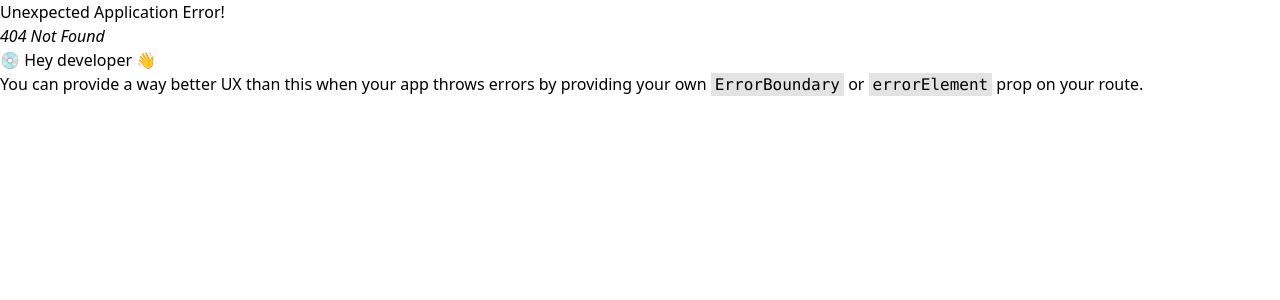
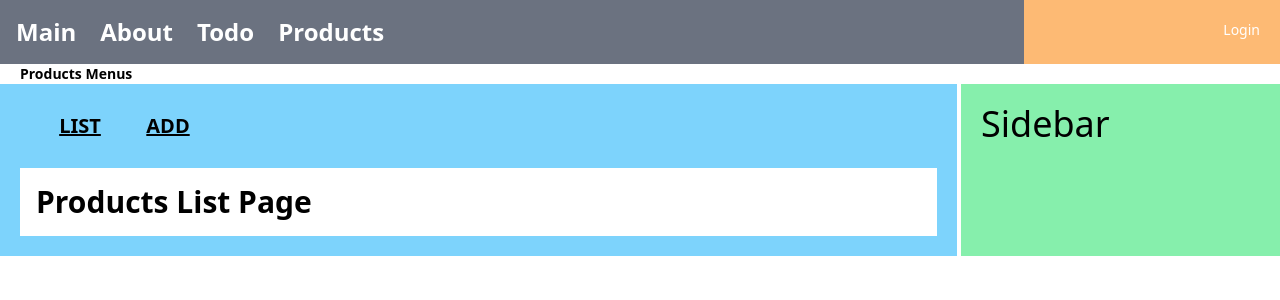
Before and after one commit to LGJ420/study1_front, a React (Create React App) app: page /products/list in a window 1280 px wide. Before the commit this address had no page. Shown: the top 300 px of the page. Built offline with nearby package versions, Linux system fonts and the light colour scheme; the HTML template or start-up script is replaced by a standard one.

Commit message:
6.1.2 ListPage

```diff
--- /dev/null
+++ b/src/pages/products/ListPage.js
@@ -0,0 +1,12 @@
+const ListPage = () => {
+
+    return (
+        <div className="p-4 w-full bg-white">
+            <div className="text-3xl font-extrabold">
+                Products List Page
+            </div>
+        </div>
+    )
+}
+
+export default ListPage;
--- a/src/router/productsRouter.js
+++ b/src/router/productsRouter.js
@@ -1,6 +1,21 @@
+import { Suspense, lazy } from "react";
+import { Navigate } from "react-router-dom";
+
 const productsRouter = () => {
 
-    return [];
+    const Loading = <div>Loading....</div>
+    const ProductsList = lazy(()=>import("../pages/products/ListPage"))
+
+    return [
+        {
+            path: "list",
+            element: <Suspense fallback={Loading}><ProductsList /></Suspense>
+        },
+        {
+            path: "",
+            element: <Navigate replace to="/products/list" />
+        }
+    ];
 }
 
 export default productsRouter;
```
